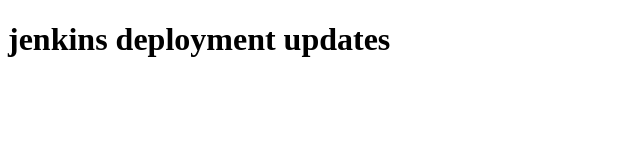
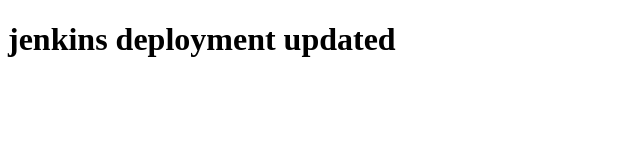
Before and after one commit to navyamiriyala/jenkins, a plain HTML site: page index.html in a window 1280 px wide. Shown: the full height of the page, 0-640 px from the left. Drawn offline with Linux system fonts and the light colour scheme.

Commit message:
Update index.html

```diff
--- a/index.html
+++ b/index.html
@@ -2,7 +2,7 @@
 <html>
 <body>
 
-<h1>jenkins deployment updates</h1>
+<h1>jenkins deployment updated</h1>
 
 
 </body>
```
